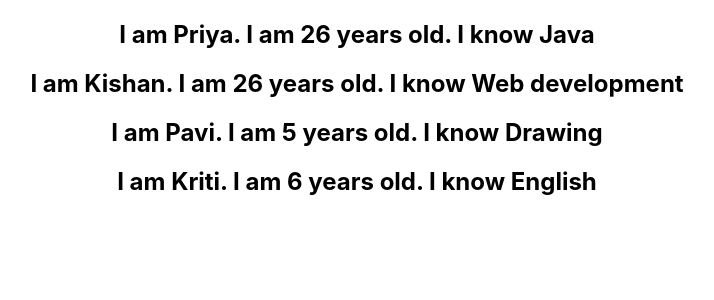
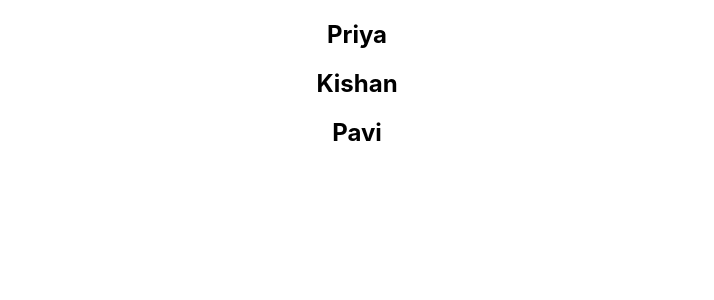
Before and after one commit to Piriyalini8/React-learning-and-practiece, a React (Create React App) app: page / in a window 1280 px wide. Shown: the top 300 px of the page, without its empty margins (283-997 px from the left). Built offline with nearby package versions, Linux system fonts and the light colour scheme.

Commit message:
Index as key

```diff
--- a/src/components/NameList.js
+++ b/src/components/NameList.js
@@ -2,6 +2,15 @@
 import Person from './Person'
 
 function NameList() {
+    // Index as key sample
+    const names = ['Priya', 'Kishan', 'Pavi']
+    const nameList = names.map((name, index) => <h2 key={index}>{name}</h2>)
+    return (
+        <div>{nameList}</div>
+
+    )
+
+    // //
     const persons = [
         {
             id: 1,
```
